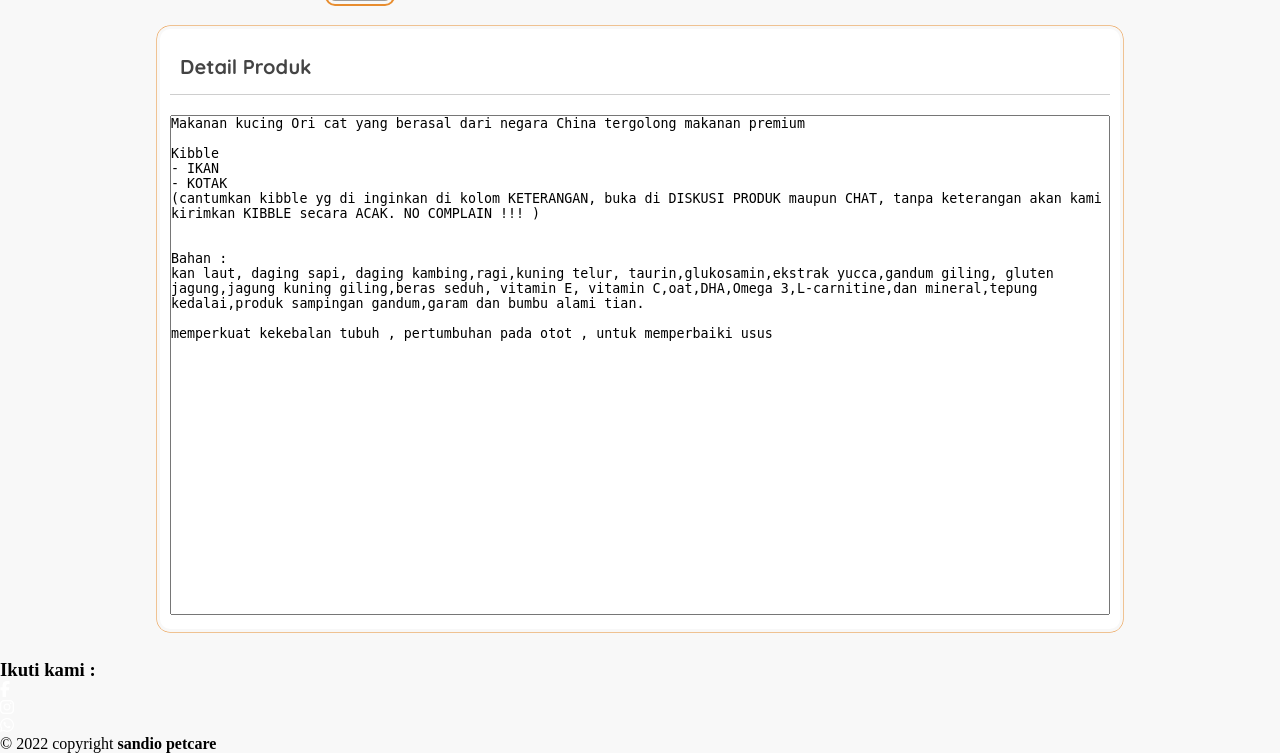
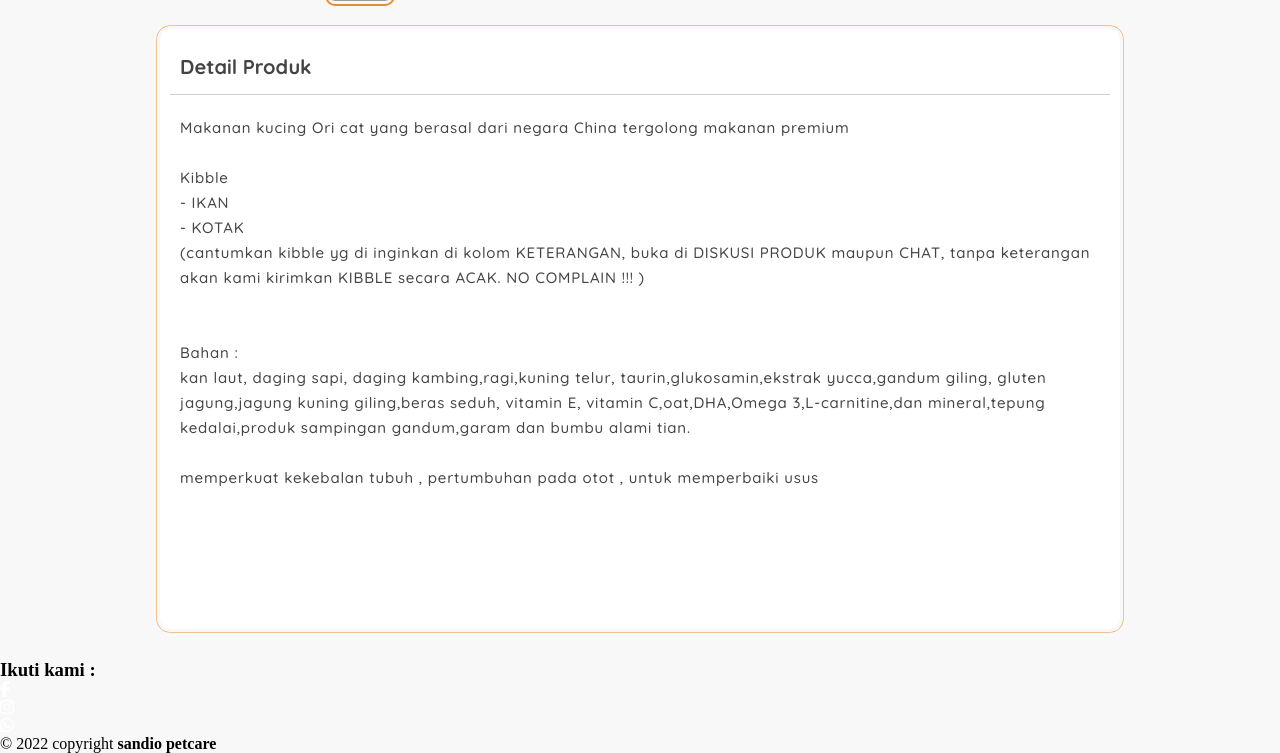
Before and after one commit to Akbaroke/new-project, a PHP site: page /produk_detail.php?id=15 in a window 1280 px wide. Shown: the part 1072-1825 px from the top of the page. Run offline with PHP 8.4, Linux system fonts and the light colour scheme; data comes from the database, SQL or seed files in the repository; some libraries are stand-ins or nearby versions; grey boxes are pictures that could not be loaded.

Commit message:
rebuilding site Fri, Jun 10, 2022 10:23:38 PM

```diff
--- a/produk.css
+++ b/produk.css
@@ -260,5 +260,13 @@ button {
     width: 100%;
     height: 500px;
     resize: none;
-
+    outline-style: none;
+    border-style: none;
+    font-family: 'Quicksand', sans-serif;
+    color: #444;
+    padding: 0 10px;
+    line-height: 25px;
+    letter-spacing: 0.8px;
+    font-weight: 500;
+    font-size: 15px;
 }
```
